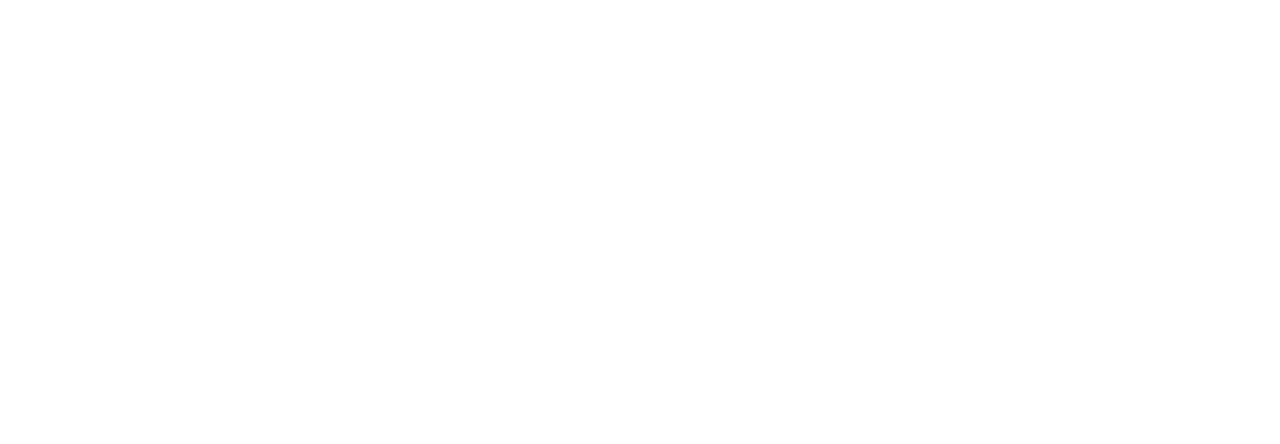
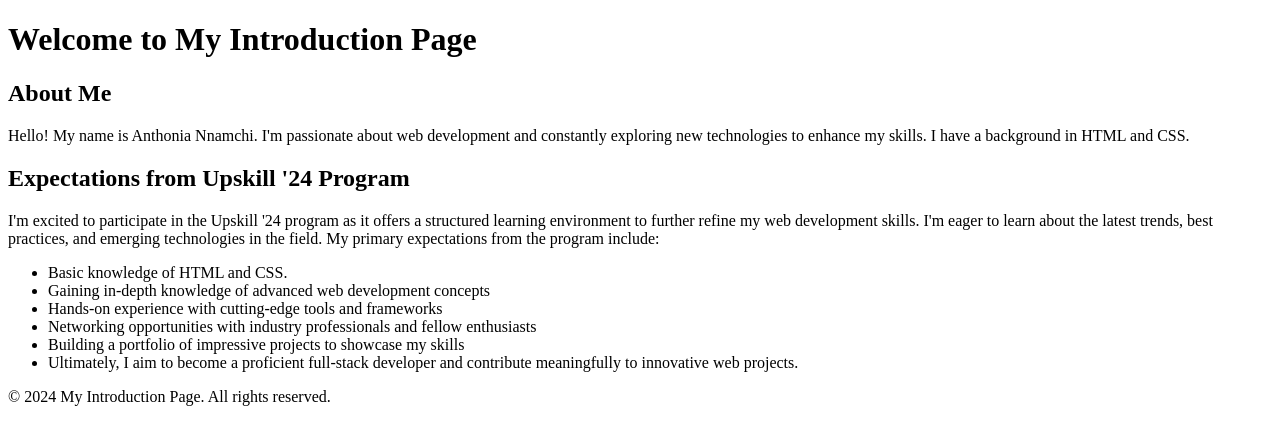
Before and after one commit to Noaphil/CSS_HTL_JS-Genesys, a plain HTML site: page index.html in a window 1280 px wide. Drawn offline with Linux system fonts and the light colour scheme.

Commit message:
second commit

```diff
--- a/index.html
+++ b/index.html
@@ -3,9 +3,38 @@
 <head>
     <meta charset="UTF-8">
     <meta name="viewport" content="width=device-width, initial-scale=1.0">
-    <title>Document</title>
+    <title>My Introduction</title>
 </head>
 <body>
-
+    <header>
+        <h1>Welcome to My Introduction Page</h1>
+    </header>
+    <main>
+        <section>
+            <h2>About Me</h2>
+            <p>Hello! My name is Anthonia Nnamchi.
+                 I'm passionate about web development and
+                 constantly exploring new technologies to enhance my skills.
+                  I have a background in HTML and CSS.</p>
+        </section>
+        <section>
+            <h2>Expectations from Upskill '24 Program</h2>
+            <p>I'm excited to participate in the Upskill '24 program as it offers a structured learning environment to further
+                refine my web development skills.
+                I'm eager to learn about the latest trends, best practices, and emerging technologies
+                in the field. My primary expectations from the program include:</p>
+            <ul>
+                <LI>Basic knowledge of HTML and CSS.</LI>
+                <li>Gaining in-depth knowledge of advanced web development concepts</li>
+                <li>Hands-on experience with cutting-edge tools and frameworks</li>
+                <li>Networking opportunities with industry professionals and fellow enthusiasts</li>
+                <li>Building a portfolio of impressive projects to showcase my skills</li>
+                <li>Ultimately, I aim to become a proficient full-stack developer and contribute meaningfully to innovative web projects.</li>
+            </ul>
+        </section>
+    </main>
+    <footer>
+        <p>&copy; 2024 My Introduction Page. All rights reserved.</p>
+    </footer>
 </body>
 </html>
```
Also changed, not shown: meta charset utf -8.txt (added).
